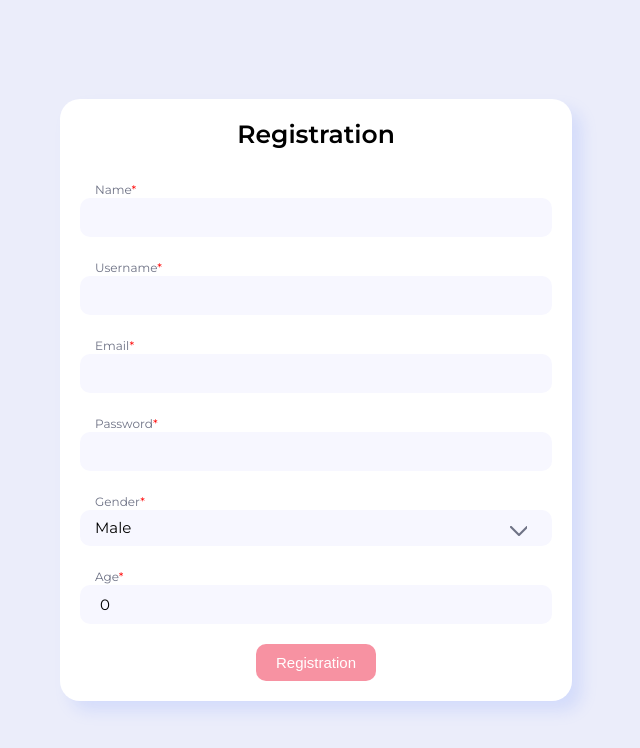
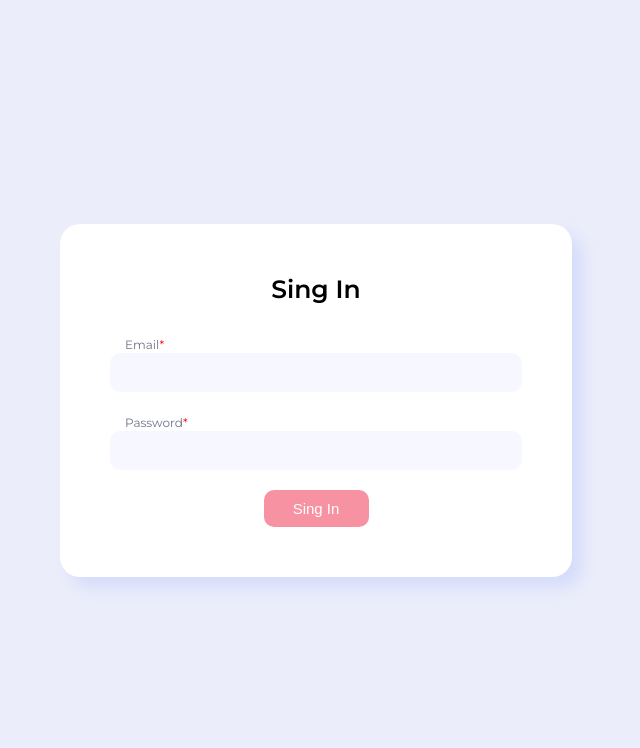
Before and after one commit to Ramashka-Luba/todo-api, a React (Create React App) app: page / in a window 1280 px wide. Shown: the top 748 px of the page, without its empty margins (324-964 px from the left). Built offline with nearby package versions, Linux system fonts and the light colour scheme.

Commit message:
add LoginPage

```diff
--- a/src/App.js
+++ b/src/App.js
@@ -1,6 +1,7 @@
 import s from './App.module.css';
-import MainPage from './components/mainPage/MainPage';
-import Registration from './components/registrationPage/RegistrationPage';
+import LoginPage from './components/page/loginPage/LoginPage';
+import MainPage from './components/page/mainPage/MainPage.jsx';
+import Registration from './components/page/registrationPage/RegistrationPage';
 
 
 const App = () => {
@@ -8,7 +9,8 @@ const App = () => {
 return (
     <>
         {/* <MainPage/> */}
-        <Registration/>
+        {/* <Registration/> */}
+        <LoginPage/>
     </>
 );
 }
--- a/src/components/form/Form.jsx
+++ b/src/components/form/Form.jsx
@@ -1,56 +1,38 @@
 import { useState } from 'react';
 
 import s from './Form.module.css'
+import axios from 'axios';
 
 
 const Form = ({tasks, setTasks}) => {
 
-    // const [text,setText] = useState('');
-    // const [date,setDate] = useState('');
-    // const [count,setCount] = useState(1);
-    const [data,setData] = useState({
-        // title: "Milk",
-        // date: "2022-10-19",
-        // count: 2,
-        // completed: false,
-    });
+    const [text,setText] = useState('');
 
     const handleClick = (e) => { //добавить новую таску
         e.preventDefault() // не перезагружает форму после Enter
-        // if(text) { // условие чтоб не добовляла пустую строку
-        //     setTasks([...tasks, {id: tasks.length+1, title: text, completed: false}]);
+        if(text) { // условие чтоб не добовляла пустую строку
+            setTasks([...tasks, {id: tasks.length+1, title: text, isCompleted: false}]);
+        }
+        handleTasksPost();
+        setText(''); //для того чтоб импут очищался
+    };
+
+    const handleTasksPost = async () => {
+        console.log(tasks);
+        // try {
+        //     const res = await axios.post ("https://first-node-js-app-r.herokuapp.com/api/todos", {
+        //         title: '',
+        //     } );
+        //     console.log(res);
+        // } catch (error) {
+        //     console.log(error);
         // }
-        // setText(''); //для того чтоб импут очищался
-// -------------------------
-        // const obj = {id: tasks.length+1, title: text, date: date, count:count,  completed: false}
-        // console.log(obj);
-// -------------------------
-        data.id = tasks.length + 1;
-        if (data.title) { // условие чтоб не добовляла пустую строку
-            setTasks([...tasks, data]);
-        }
-        setData({//для того чтоб импут очищался
-            title: "",
-            date: "",
-            count: "",
-            completed: false,
-        });
-    };
+    }
 
     return (
         <form onSubmit={(e) => handleClick(e)} className={s.form}> {/* e - для preventDefault*/}
-            <input onChange = {(e) => setData({...data, title : e.target.value})}
-                value = {data.title}
-                className={s.input}
-                placeholder="Lead the task"/>
-            <input type="date"
-                onChange = {(e) => setData({...data, date : e.target.value})}
-                value = {data.date}
-                className={s.input}
-                placeholder="Lead the task"/>
-            <input type="number"
-                onChange = {(e) => setData({...data, count : e.target.value})}
-                value = {data.count}
+            <input onChange = {(e) => setText(e.target.value)}
+                value = {text}
                 className={s.input}
                 placeholder="Lead the task"/>
             <button onClick = {(e) => handleClick(e)} className={s.add}>Add Todo</button>
@@ -59,3 +41,71 @@ const Form = ({tasks, setTasks}) => {
 }
 
 export default Form;
+
+
+
+
+
+
+
+
+
+
+
+
+// const Form = ({tasks, setTasks}) => {
+
+//     // const [text,setText] = useState('');
+//     // const [date,setDate] = useState('');
+//     // const [count,setCount] = useState(1);
+//     const [data,setData] = useState({
+//         // title: "Milk",
+//         // date: "2022-10-19",
+//         // count: 2,
+//         // completed: false,
+//     });
+
+//     const handleClick = (e) => { //добавить новую таску
+//         e.preventDefault() // не перезагружает форму после Enter
+//         // if(text) { // условие чтоб не добовляла пустую строку
+//         //     setTasks([...tasks, {id: tasks.length+1, title: text, completed: false}]);
+//         // }
+//         // setText(''); //для того чтоб импут очищался
+// // -------------------------
+//         // const obj = {id: tasks.length+1, title: text, date: date, count:count,  completed: false}
+//         // console.log(obj);
+// // -------------------------
+//         data.id = tasks.length + 1;
+//         if (data.title) { // условие чтоб не добовляла пустую строку
+//             setTasks([...tasks, data]);
+//         }
+//         setData({//для того чтоб импут очищался
+//             title: "",
+//             date: "",
+//             count: "",
+//             completed: false,
+//         });
+//     };
+
+//     return (
+//         <form onSubmit={(e) => handleClick(e)} className={s.form}> {/* e - для preventDefault*/}
+//             <input onChange = {(e) => setData({...data, title : e.target.value})}
+//                 value = {data.title}
+//                 className={s.input}
+//                 placeholder="Lead the task"/>
+//             <input type="date"
+//                 onChange = {(e) => setData({...data, date : e.target.value})}
+//                 value = {data.date}
+//                 className={s.input}
+//                 placeholder="Lead the task"/>
+//             <input type="number"
+//                 onChange = {(e) => setData({...data, count : e.target.value})}
+//                 value = {data.count}
+//                 className={s.input}
+//                 placeholder="Lead the task"/>
+//             <button onClick = {(e) => handleClick(e)} className={s.add}>Add Todo</button>
+//         </form>
+//     );
+// }
+
+// export default Form;
--- /dev/null
+++ b/src/components/page/loginPage/LoginPage.jsx
@@ -0,0 +1,73 @@
+import s from './LoginPage.module.css';
+import { useState } from 'react';
+import axios from 'axios';
+
+const LoginPage = () => {
+
+    const [dataLog, setDataLog] = useState ({
+        email: "",
+        password: ""
+    });
+
+    const handleSubmitLog = (e) => {
+        e.preventDefault();
+        setDataLog(dataLog)
+        // console.log(data);
+        heandlePostLog();
+
+
+        setDataLog({//для того чтоб импут очищался
+            email: "",
+            password: ""
+        });
+    };
+
+    const heandlePostLog = async() => {
+        // console.log("-----heandlePostLog-------");
+        // console.log(dataLog);
+        try {
+            const res = await axios.post ("https://first-node-js-app-r.herokuapp.com/api/auth/login", dataLog );
+            console.log(res);
+        } catch (error) {
+            console.log(error);
+        }
+    };
+
+return (
+    <div className={s.LoginPage}>
+    <div className={s.inner}>
+        <h2 className={s.title}>Sing In</h2>
+
+        <form  onSubmit={(e) => handleSubmitLog(e)}
+                className={s.wrapForm}>
+
+        <div className={s.wrapInput}>
+                        <label className={s.label} htmlFor="email">Email<span>*</span></label>
+                        <input
+                            onChange={(e) => setDataLog({...dataLog, email : e.target.value})}
+                            value={dataLog.email}
+                            type='email'
+                            className={s.input}  />
+                    </div>
+
+            <div className={s.wrapInput}>
+                <label className={s.label} htmlFor="password">Password<span>*</span></label>
+                <input
+                    onChange={(e) => setDataLog({...dataLog, password : e.target.value})}
+                    value={dataLog.password}
+                    type='password'
+                className={s.input}  />
+            </div>
+
+            <div className={s.wrapBtn}>
+                <button className={s.btn} type="submit">Sing In</button>
+            </div>
+
+        </form>
+    </div>
+
+</div>
+);
+}
+
+export default LoginPage;
--- /dev/null
+++ b/src/components/page/loginPage/LoginPage.module.css
@@ -0,0 +1,94 @@
+.LoginPage {
+    display: flex;
+    justify-content: center;
+    align-items: center;
+
+    min-height: 100vh;
+
+    background: #EBEDFA;
+}
+
+.inner {
+    /* height: 90vh; */
+    width: 40%;
+    min-width: 360px;
+
+    padding: 50px;
+
+    /* display: flex;
+    flex-direction: column;
+    align-items: center; */
+
+    background-color: #fff;
+    border-radius: 20px;
+    box-shadow: 10px 10px 15px rgba(126, 154, 253, 0.2)
+}
+
+@media (max-width:1300px) {
+    .innerRegistration {
+        padding: 20px;
+    }
+}
+
+.title {
+    font-size: 25px;
+    margin-bottom: 30px;
+    font-weight: 600;
+    text-align: center;
+}
+
+/* .wrapForm {
+    overflow: auto;
+} */
+
+/* .wrapInput{
+    margin-bottom: 20px;
+} */
+
+.label{
+    margin-left: 15px;
+    color:#6e7285;
+    font-size: 12px;
+}
+
+.label span{
+    color: red;
+}
+
+.input {
+    width: 100%;
+    padding: 10px 20px;
+    border-radius: 10px;
+    background-color: #F7F7FF;
+    box-sizing: border-box;
+    font-size: 15px;
+    font-family: 'Montserrat';
+    margin-bottom: 20px;
+}
+
+.input:focus {
+    box-sizing: border-box;
+    box-shadow: 0 0 0 0.2rem rgba(247, 146, 162, 0.25);
+    outline: 0;
+}
+
+.wrapBtn{
+    display: flex;
+    justify-content: center;
+}
+
+.btn {
+    padding: 10px 20px;
+    min-width: 105px;
+
+    border-radius: 10px;
+    background-color: #f792a2;
+    color: white;
+    font-size: 15px;
+    cursor: pointer;
+}
+
+.btn:hover {
+    background-color: #FD5F78;
+    transition: background-color 0.15s ease-in-out;
+}
--- a/src/components/mainPage/MainPage.module.css
+++ b/src/components/page/mainPage/MainPage.module.css
@@ -8,9 +8,9 @@
     background: #EBEDFA;
 }
 
-.innerMain {
+.inner{
     height: 90vh;
-    width: 60%;
+    width: 40%;
     min-width: 360px;
 
     padding: 50px;
@@ -25,7 +25,7 @@
 }
 
 
-.titleMain {
+.title {
     font-size: 25px;
     margin-bottom: 30px;
     font-weight: 600;
--- a/src/components/registrationPage/RegistrationPage.jsx
+++ b/src/components/page/registrationPage/RegistrationPage.jsx
@@ -11,7 +11,7 @@ const RegistrationPage = () => {
         password: "",
         isMan: true,
         age: 0
-    })
+    });
 
 
     const handleSubmit = (e) => {
@@ -46,8 +46,8 @@ const RegistrationPage = () => {
 
     return (
         <div className={s.RegistrationPage}>
-            <div className={s.innerRegistration}>
-                <h2 className={s.titleRegistration}>Registration</h2>
+            <div className={s.inner}>
+                <h2 className={s.title}>Registration</h2>
 
                 <form onSubmit={(e) => handleSubmit(e)}
                         className={s.wrapForm}>
--- a/src/components/registrationPage/RegistrationPage.module.css
+++ b/src/components/page/registrationPage/RegistrationPage.module.css
@@ -8,7 +8,7 @@
     background: #EBEDFA;
 }
 
-.innerRegistration {
+.inner {
     /* height: 90vh; */
     width: 40%;
     min-width: 360px;
@@ -30,7 +30,7 @@
     }
 }
 
-.titleRegistration {
+.title {
     font-size: 25px;
     margin-bottom: 30px;
     font-weight: 600;
--- a/src/components/toDo/ToDo.jsx
+++ b/src/components/toDo/ToDo.jsx
@@ -44,7 +44,7 @@ const ToDo = ({ task, handleDelete, handleEdit, handleComplete}) => {
                             onKeyDown={onKeyDown}
 
                         />
-                        : <div  className={task.completed ? s.completed : ""}>{task.title} / {task.count} / {task.date}</div>}
+                        : <div  className={task.isCompleted ? s.completed : ""}>{task.title}</div>}
                 </div>
                 <div className={s.wrapRight}>
                     <button className={s.btnDelete} onClick={() => handleDelete(task.id)}>
```
Also changed, not shown: src/components/page/mainPage/MainPage.jsx (renamed from src/components/mainPage/MainPage.jsx, +6 -6 lines).
